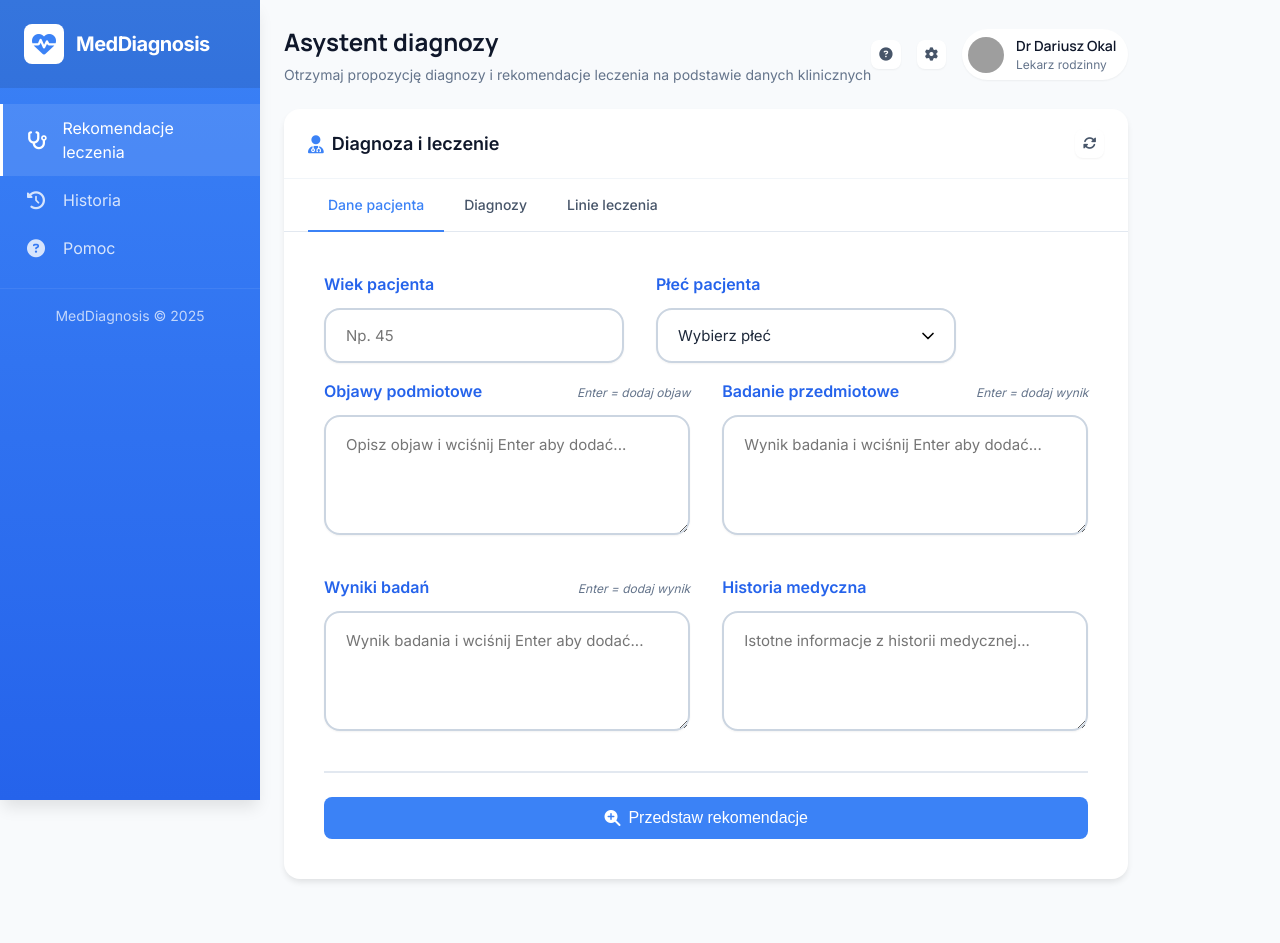
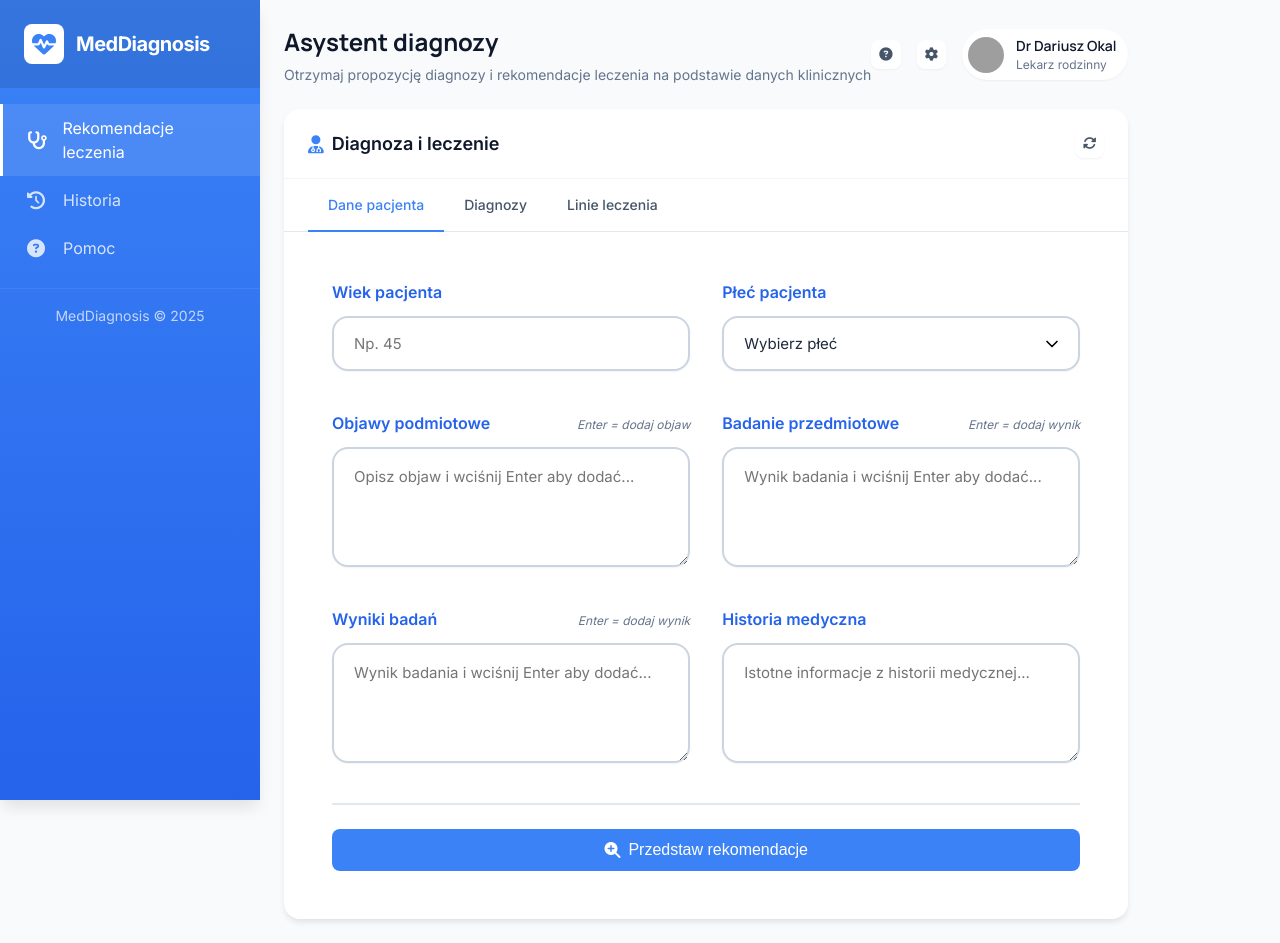
Before and after one commit to Solozzo25/MedicalVercelApp, a Next.js app: page / in a window 1280 px wide. Before the commit the page ends 903 px from the top, so only its background shows below. Built offline with nearby package versions, Linux system fonts and the light colour scheme; grey boxes are pictures that could not be loaded.

Commit message:
Update globals.css

```diff
--- a/src/styles/globals.css
+++ b/src/styles/globals.css
@@ -261,7 +261,7 @@ h1, h2, h3, h4, h5, h6 {
     flex: 1;
     margin-left: 260px;
     padding: 24px;
-    max-width: 1400px;
+    max-width: none;
     height: auto;
     overflow: visible;
     display: flex;
@@ -430,9 +430,10 @@ h1, h2, h3, h4, h5, h6 {
 
 .tab-content {
     display: none;
-    padding: 16px;
+    padding: 24px;
     flex: 1;
     overflow-y: visible;
+	width: 100%;
 }
 
 .tab-content.active {
@@ -512,13 +513,17 @@ h1, h2, h3, h4, h5, h6 {
     gap: 32px;
     padding: 24px;
     height: 100%;
+	max-width: 1200px;  /* DODAJ maksymalną szerokość */
+    width: 100%;
 }
 
 /* Pierwszy wiersz - Wiek i Płeć */
 .form-basic-info {
     display: grid;
-    grid-template-columns: 300px 300px;
+    grid-template-columns:  1fr 1fr;
     gap: 32px;
+	margin-bottom: 24px;
+    max-width: 800px;
 }
 /* Drugi wiersz - Objawy podmiotowe i przedmiotowe */
 .form-symptoms-section {
@@ -526,6 +531,7 @@ h1, h2, h3, h4, h5, h6 {
     grid-template-columns: 1fr 1fr;
     gap: 32px;
 	margin-bottom: 24px;
+	width: 100%;
 }
 
 @media (max-width: 768px) {
@@ -542,6 +548,7 @@ h1, h2, h3, h4, h5, h6 {
     grid-template-columns: 1fr 1fr;
     gap: 32px;
 	margin-bottom: 24px;
+	width: 100%;
 }
 
 /* Pole formularza - PROSTE, BEZ OBRAMOWAŃ KONTENERA */
```
